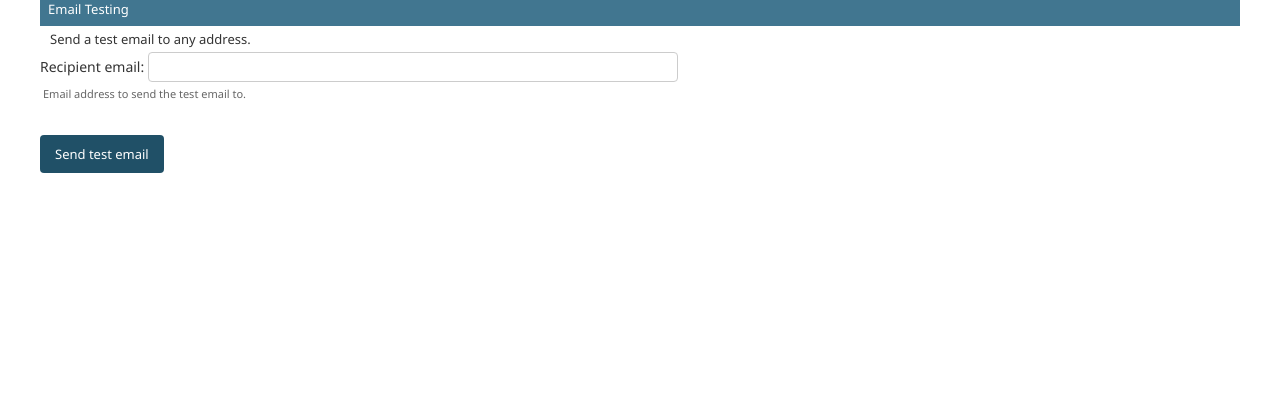
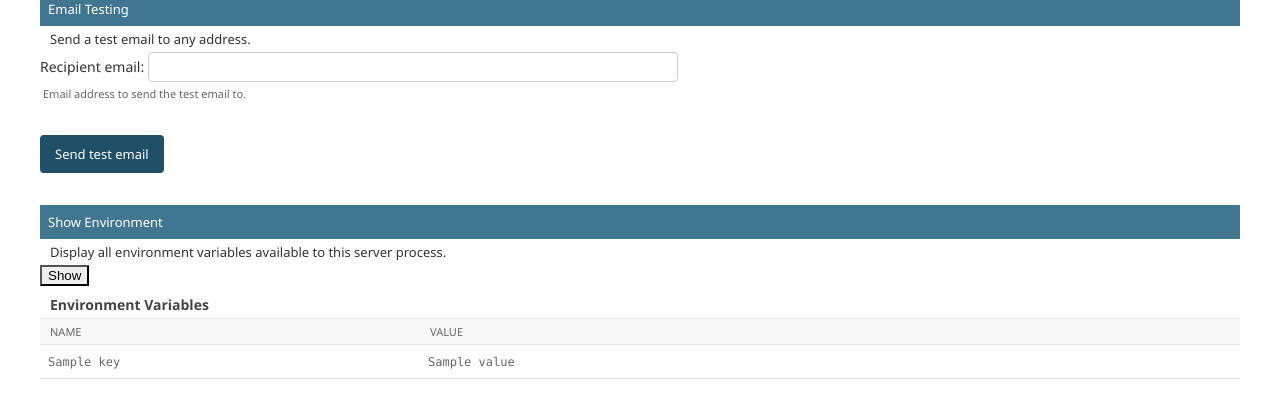
Before and after one commit to ziptrigo/qr_code, a Django app: template src/qr_code/templates/admin/tools.html in a window 1280 px wide. Shown: the part 167-585 px from the top of the page. Run offline with Django 5.2, Linux system fonts and the light colour scheme; tables that the repository leaves empty hold one stand-in row (values such as "Sample post"); the template is opened without the code that fills it: values that come from a table or form of the project are taken from there, most other values are stand-ins (such as "Sample title", 1, 10 or a date in 2020).

Commit message:
admin show env

```diff
--- a/src/qr_code/admin.py
+++ b/src/qr_code/admin.py
@@ -1,4 +1,6 @@
 from datetime import datetime
+import os
+from typing import Iterable, List, Tuple
 
 from django import forms
 from django.contrib import admin
@@ -114,6 +116,21 @@ class CustomAdminSite(admin.AdminSite):
 
     def tools_view(self, request: HttpRequest) -> HttpResponse:
         """Custom admin page for various tools."""
+        environment_variables = None
+
+        # Restrict access strictly to superusers
+        if not request.user.is_superuser:
+            messages.error(request, 'You do not have permission to access this page.')
+            initial_email = getattr(request.user, 'email', '') or ''
+            form = TestEmailForm(initial={'recipient': initial_email})
+            context = {
+                **self.each_context(request),
+                'title': 'Admin Tools',
+                'form': form,
+                'environment_variables': None,
+            }
+            return render(request, 'admin/tools.html', context, status=403)
+
         if request.method == 'POST' and 'send_test_email' in request.POST:
             form = TestEmailForm(request.POST)
             if form.is_valid():
@@ -140,6 +157,47 @@ class CustomAdminSite(admin.AdminSite):
                     messages.error(request, f'Failed to send email: {str(e)}')
             else:
                 messages.error(request, 'Please correct the errors below.')
+        elif request.method == 'POST' and 'show_environment' in request.POST:
+            # Show all environment variables
+            try:
+                # Convert to a sorted list of (key, value) for deterministic display
+                raw_env: List[Tuple[str, str]] = sorted(os.environ.items(), key=lambda it: it[0].lower())
+
+                # Exclude specific keys entirely
+                EXCLUDED_KEYS = {
+                    'DJANGO_SECRET_KEY',
+                }
+
+                def is_sensitive(key: str) -> bool:
+                    k = key.upper()
+                    if any(s in k for s in ['SECRET', 'PASSWORD', 'TOKEN']):
+                        return True
+                    # Avoid over-masking: 'KEY' alone can be too broad; include if endswith _KEY
+                    if k.endswith('_KEY'):
+                        return True
+                    if k.startswith(('AWS_', 'GCP_', 'AZURE_')):
+                        return True
+                    return False
+
+                def mask(value: str) -> str:
+                    s = str(value)
+                    if len(s) <= 4:
+                        return '*' * len(s)
+                    return '*' * (len(s) - 4) + s[-4:]
+
+                # Build final list with masking
+                environment_variables = []
+                for key, value in raw_env:
+                    if key in EXCLUDED_KEYS:
+                        continue
+                    display_value = mask(value) if is_sensitive(key) else value
+                    environment_variables.append((key, display_value))
+                messages.success(request, 'Environment variables loaded.')
+            except Exception as e:
+                messages.error(request, f'Failed to load environment variables: {str(e)}')
+            # Keep the email form initialized for rendering alongside
+            initial_email = getattr(request.user, 'email', '') or ''
+            form = TestEmailForm(initial={'recipient': initial_email})
         else:
             # Prefill with the logged-in user's email for convenience
             initial_email = getattr(request.user, 'email', '') or ''
@@ -149,6 +207,7 @@ class CustomAdminSite(admin.AdminSite):
             **self.each_context(request),
             'title': 'Admin Tools',
             'form': form,
+            'environment_variables': environment_variables,
         }
         return render(request, 'admin/tools.html', context)
 
--- a/src/qr_code/templates/admin/tools.html
+++ b/src/qr_code/templates/admin/tools.html
@@ -35,5 +35,74 @@
             </form>
         </div>
     </div>
+
+    <div class="module">
+        <h2>Show Environment</h2>
+        <div class="form-row">
+            <p>Display all environment variables available to this server process.</p>
+            <form id="show-env-form" method="post" action="{% url 'custom_admin:admin_tools' %}">
+                {% csrf_token %}
+                <input type="hidden" name="show_environment" value="1">
+                <button type="button" id="show-env-btn">Show</button>
+            </form>
+        </div>
+
+        <!-- Confirmation Modal -->
+        <div id="confirm-modal" style="display:none; position:fixed; top:0; left:0; right:0; bottom:0; background:rgba(0,0,0,0.4); z-index:1000; align-items:center; justify-content:center;">
+            <div style="background:#fff; padding:20px; border-radius:4px; min-width:300px; max-width:90%; box-shadow:0 2px 10px rgba(0,0,0,0.3); margin:auto;">
+                <h3>Confirm</h3>
+                <p>Are you sure?</p>
+                <div style="margin-top:15px; display:flex; gap:8px; justify-content:flex-end;">
+                    <button type="button" id="confirm-cancel">Cancel</button>
+                    <button type="button" id="confirm-yes" class="default">Yes, continue</button>
+                </div>
+            </div>
+        </div>
+
+        {% if environment_variables %}
+        <div class="results">
+            <h3>Environment Variables</h3>
+            <table class="listing" style="width:100%; table-layout:fixed;">
+                <thead>
+                    <tr>
+                        <th style="width:30%">Name</th>
+                        <th>Value</th>
+                    </tr>
+                </thead>
+                <tbody>
+                {% for key, value in environment_variables %}
+                    <tr>
+                        <td><code>{{ key }}</code></td>
+                        <td><code style="white-space:pre-wrap; word-break:break-all;">{{ value }}</code></td>
+                    </tr>
+                {% endfor %}
+                </tbody>
+            </table>
+        </div>
+        {% endif %}
+    </div>
 </div>
 {% endblock %}
+
+{% block extrahead %}
+{{ block.super }}
+<script>
+(function(){
+    const btn = document.getElementById('show-env-btn');
+    const modal = document.getElementById('confirm-modal');
+    const cancelBtn = document.getElementById('confirm-cancel');
+    const yesBtn = document.getElementById('confirm-yes');
+    const form = document.getElementById('show-env-form');
+    if (!btn || !modal || !cancelBtn || !yesBtn || !form) return;
+    btn.addEventListener('click', function(){
+        modal.style.display = 'flex';
+    });
+    cancelBtn.addEventListener('click', function(){
+        modal.style.display = 'none';
+    });
+    yesBtn.addEventListener('click', function(){
+        form.submit();
+    });
+})();
+</script>
+{% endblock %}
```
